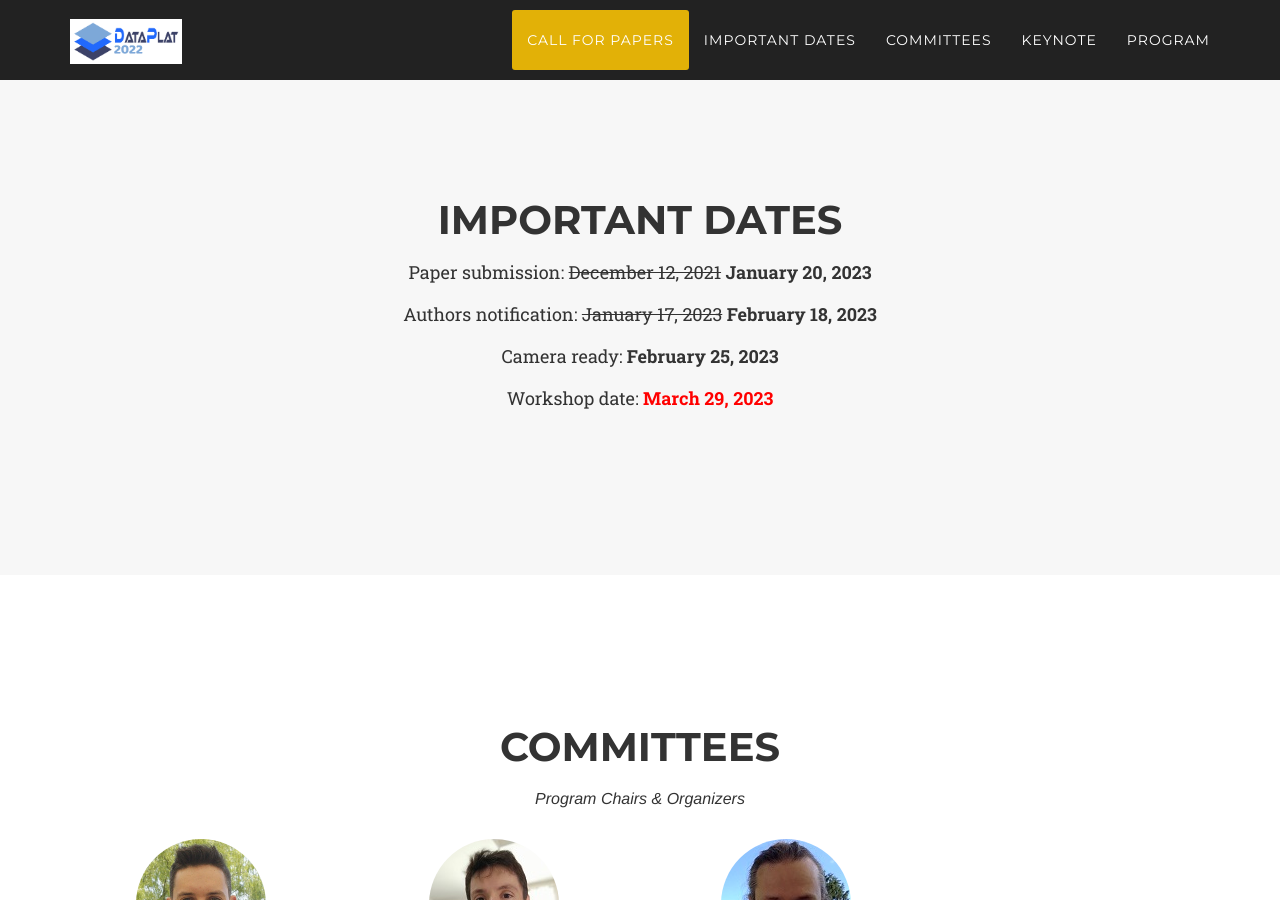
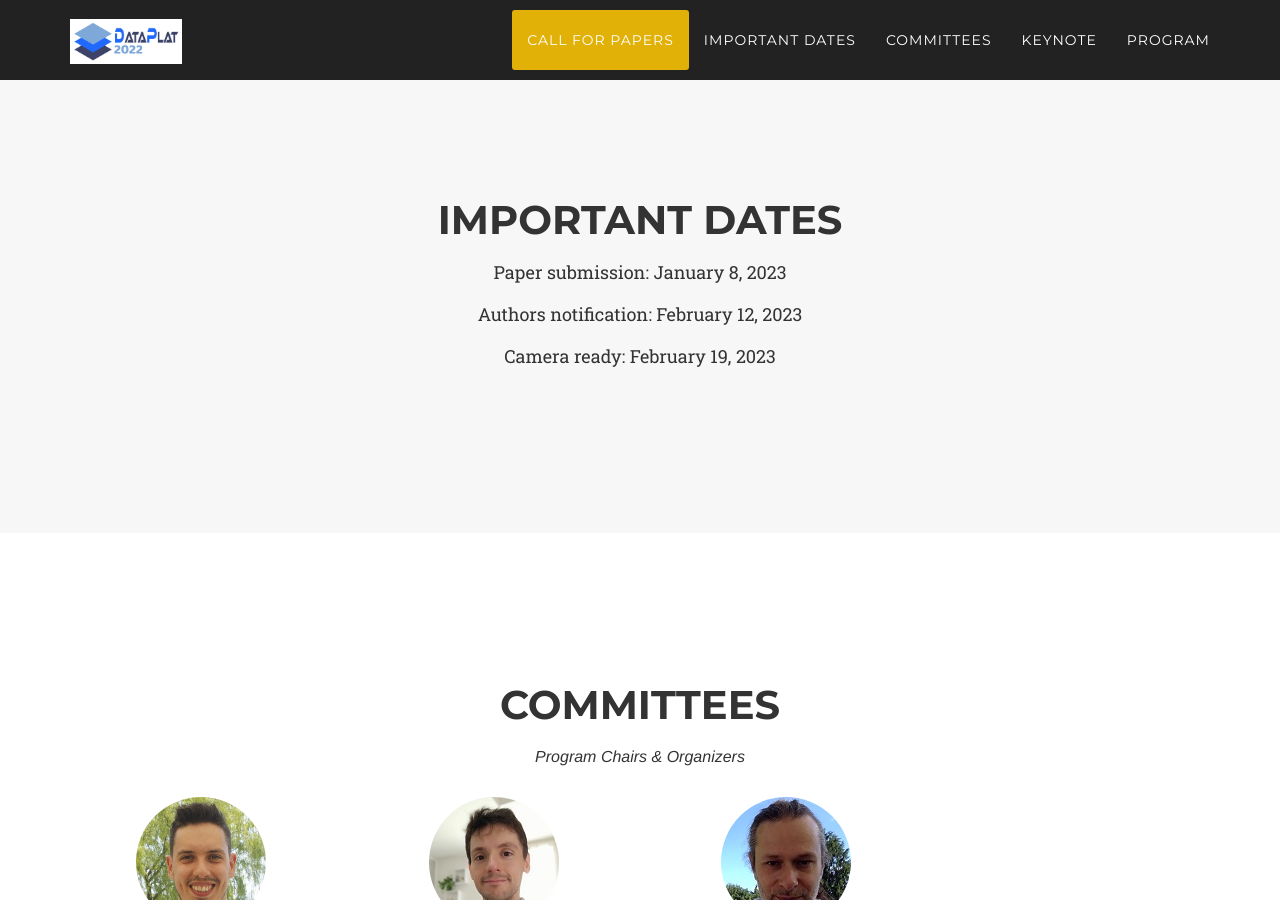
Before and after one commit to big-unibo/dataplat2024, a Jekyll site: the page built from index.html, in a window 1280 px wide and 900 px high, scrolled down 2401 px. Built offline with Jekyll 4.4.1, drawn with Linux system fonts in a browser that asks for light colours; some web fonts are replaced; some of the changed lines change nothing that is shown.

Commit message:
update dates

```diff
--- a/_includes/dates.html
+++ b/_includes/dates.html
@@ -5,10 +5,13 @@
             <div class="col-lg-12 text-center">
                 <h2 class="section-heading">Important dates</h2>
                 <div class="dates">
-                    <p>Paper submission: <s>December 12, 2021</s> <strong>January 20, 2023</strong></p>
-                    <p>Authors notification: <s>January 17, 2023</s> <strong>February 18, 2023</strong></p>
-                    <p>Camera ready: <strong>February 25, 2023</strong></p>
-                    <p>Workshop date: <strong><span style="color:red">March 29, 2023</span></strong></p>
+                    <p>Paper submission: January 8, 2023</p>
+                    <p>Authors notification: February 12, 2023</p>
+                    <p>Camera ready: February 19, 2023</p>
+                    <!--<p>Paper submission: <s>December 12, 2021</s> <strong>January 20, 2023</strong></p>-->
+                    <!--<p>Authors notification: <s>January 17, 2023</s> <strong>February 18, 2023</strong></p>-->
+                    <!--<p>Camera ready: <strong>February 25, 2023</strong></p>-->
+                    <!--<p>Workshop date: <strong><span style="color:red">March 29, 2023</span></strong></p>-->
                 </div>
             </div>
     </div>
```
